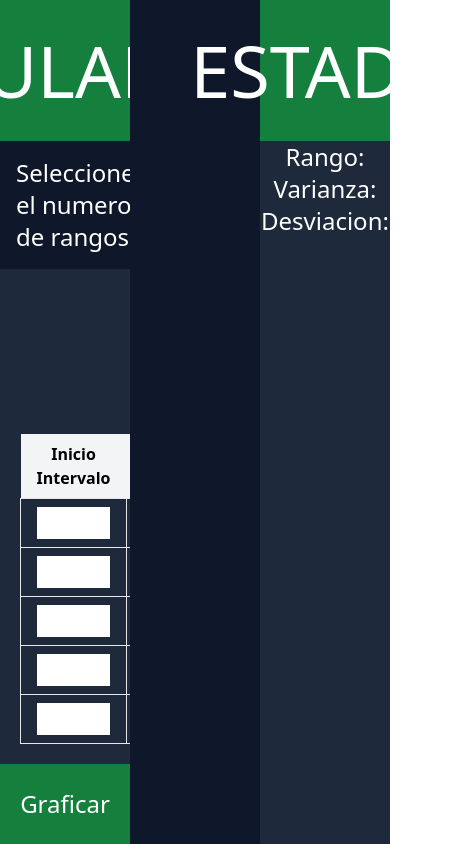
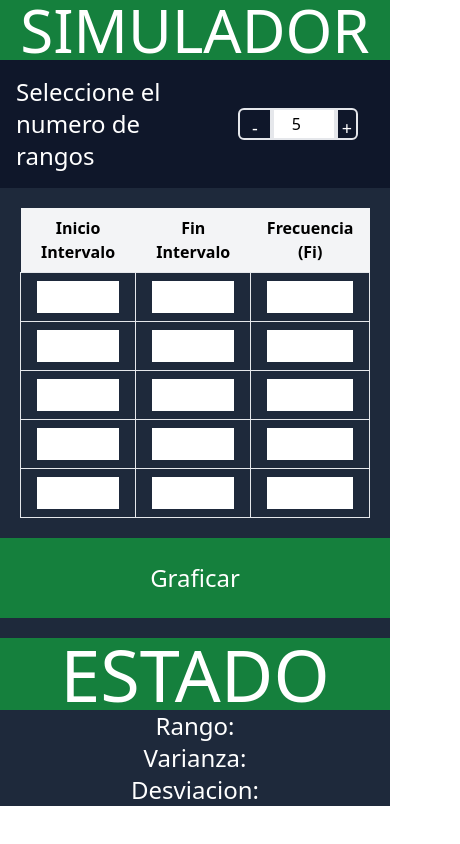
Before and after one commit to jossuema/MedidasDispersion-Simulador, a React (Vite) app: page / in a window 390 px wide. Shown: the whole page, 460 px wide, since content can reach past the window. Built offline with nearby package versions, Linux system fonts and the light colour scheme.

Commit message:
Responsive implementation

```diff
--- a/src/App.tsx
+++ b/src/App.tsx
@@ -14,7 +14,7 @@ interface RowData {
 const arrayHistograma = (data: RowData[]) => {
   return data.map(row => {
     return {
-      "intervalo": ((Number(row.field2) - Number(row.field1))/2.0),
+      "intervalo": ((Number(row.field2) + Number(row.field1))/2.0),
       "frecuencia": Number(row.field3)
     }
   })
@@ -54,25 +54,18 @@ const calcularVarianza = (data: RowData[]):number => {
     const fi = Number(row.field3);
     suma += xi * fi;
   }
-  console.log("Suma total xi * fi  "+suma);
-
   let n = 0.0;
   for (let i = 0; i < data.length; i++) {
     const row = data[i];
     n += Number(row.field3);
   }
-  console.log("Suma total n  "+n);
   const u = suma / n;
-  console.log("U: "+u);
-
   suma = 0.0;
   for (let i = 0; i < data.length; i++) {
     const row = data[i];
     const xi = ((Number(row.field1) + Number(row.field2))/2.0);
     suma += (Math.pow((xi - u), 2)) * Number(row.field3);
   }
-  console.log("Suma total fi(xi - u)^2  "+suma);
-
   return suma / n - 1;
 }
 
@@ -96,7 +89,6 @@ function App() {
       setRango(calcularRango(data));
       setVarianza(calcularVarianza(data));
       setDesviacion(calcularDesviacion(data));
-      console.log(info);
     }
   }
 
@@ -120,24 +112,24 @@ function App() {
   }
 
   return (
-    <div className="bg-black h-screen flex flex-row">
-      <div className="bg-slate-800 w-1/3 h-screen flex flex-col justify-between">
+    <div className="bg-black md:h-screen flex flex-col md:flex-row">
+      <div className="bg-slate-800 md:w-1/3 md:h-screen flex flex-col justify-between">
         <div className="h-1/6 bg-green-700 flex justify-center items-center">
-          <h1 className="text-7xl font-medium text-white">SIMULADOR</h1>
+          <h1 className="text-6xl font-medium text-white">SIMULADOR</h1>
         </div>
         <div className=" bg-slate-900 flex flex- p-4 mb-auto">
           <label className="text-white text-2xl">Seleccione el numero de rangos</label>
           <Spinner initialValue={rows} min={0} max={8} step={1} onChange={setRows}/>
         </div>
         <Table rowsNumber={Array.from({ length: rows }, (_, index) => index + 1)} onData={setData}/>
-        <div>
+        <div className="pb-5 md:pb-0">
           <button onClick={Graficar} className="bg-green-700 text-white text-2xl font-medium w-full h-20 mt-auto">Graficar</button>
         </div>
       </div>
-      <div className="bg-slate-900 w-1/3 h-screen justify-center items-center flex">
+      <div className="bg-slate-900 md:w-1/3 md:h-screen justify-center items-center flex">
         {(infoHistograma.length > 0) && <Histograma data={infoHistograma}/>}
       </div>
-      <div className="bg-slate-800 w-1/3 h-screen flex flex-col">
+      <div className="bg-slate-800 md:w-1/3 md:h-screen flex flex-col">
         <div className="h-1/6 bg-green-700 flex justify-center items-center">
           <h1 className="text-7xl font-medium text-white">ESTADO</h1>
         </div>
--- a/src/components/Spinner.tsx
+++ b/src/components/Spinner.tsx
@@ -17,25 +17,36 @@ const Spinner: React.FC<SpinnerProps> = ({
 }) => {
   const [value, setValue] = useState(initialValue);
 
-  const handleChange = (event: React.ChangeEvent<HTMLInputElement>) => {
-    const newValue = parseInt(event.target.value, 10);
-    if (!isNaN(newValue) && newValue >= min && newValue <= max) {
-      setValue(newValue);
-      onChange(newValue);
+  const handleChange = (num: number) => {
+    if (num >= min && num <= max) {
+      setValue(num);
+      onChange(num);
     }
   };
 
   return (
-    <div className="mx-4 items-center justify-center">
+    <div className="mx-4 flex flex-row items-center justify-center">
+       <button
+        onClick={() => handleChange(value - step)}
+        className="px-3 py-1 text-lg border-2 border-gray-200 rounded-l-md hover:bg-gray-100 focus:outline-none focus:ring-2 focus:ring-gray-300 h-8 text-white focus:text-black transform transition duration-500"
+      >
+        -
+      </button>
       <input
         type="number"
         value={value}
-        onChange={handleChange}
-        className="w-16 text-center border-2 border-gray-200 rounded"
+        onChange={(e) => handleChange(Number(e.target.value))}
+        className="w-16 text-center border-2 border-gray-200 h-8"
         min={min}
         max={max}
         step={step}
       />
+      <button
+        onClick={() => handleChange(value + step)}
+        className="px-1 py-1 text-lg border-2 border-gray-200 rounded-r-md hover:bg-gray-100 focus:outline-none focus:ring-2 focus:ring-gray-300 h-8 text-white focus:text-black transform transition duration-500"
+      >
+        +
+      </button>
     </div>
   );
 };
```
